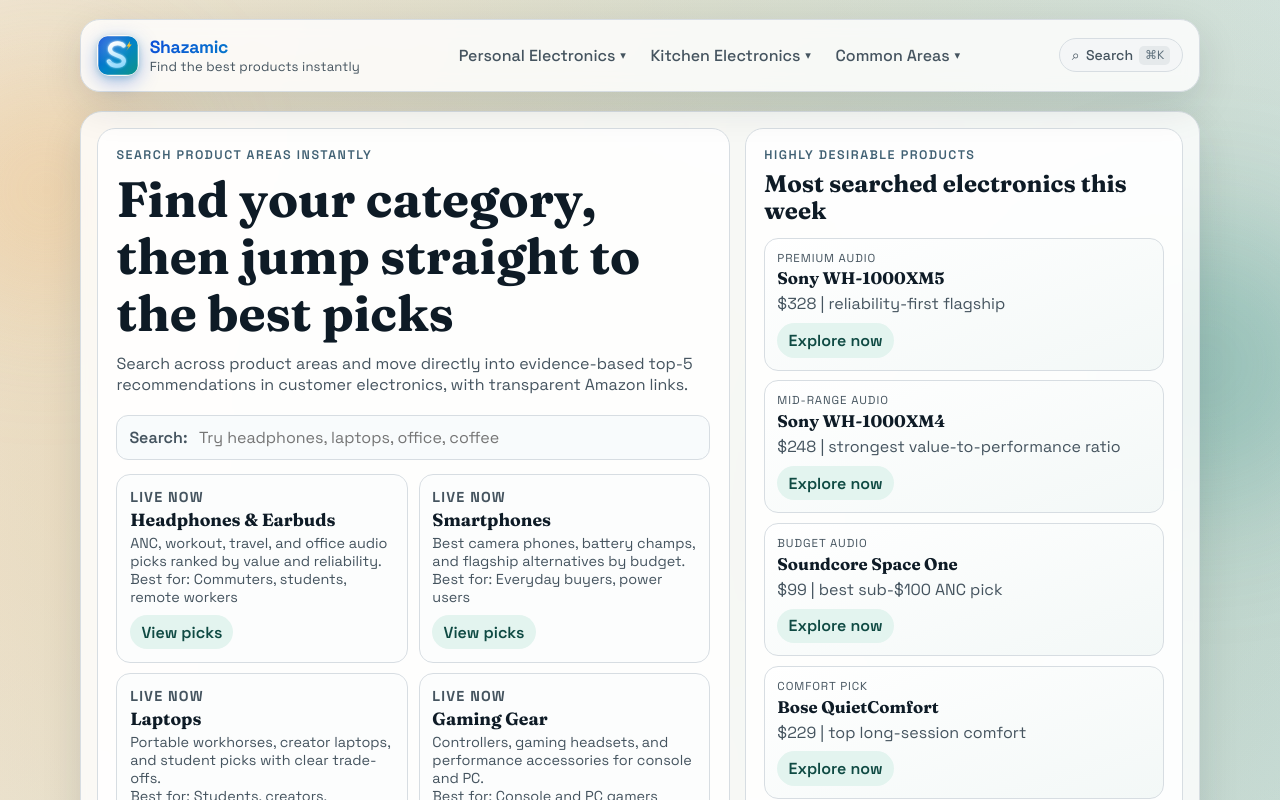
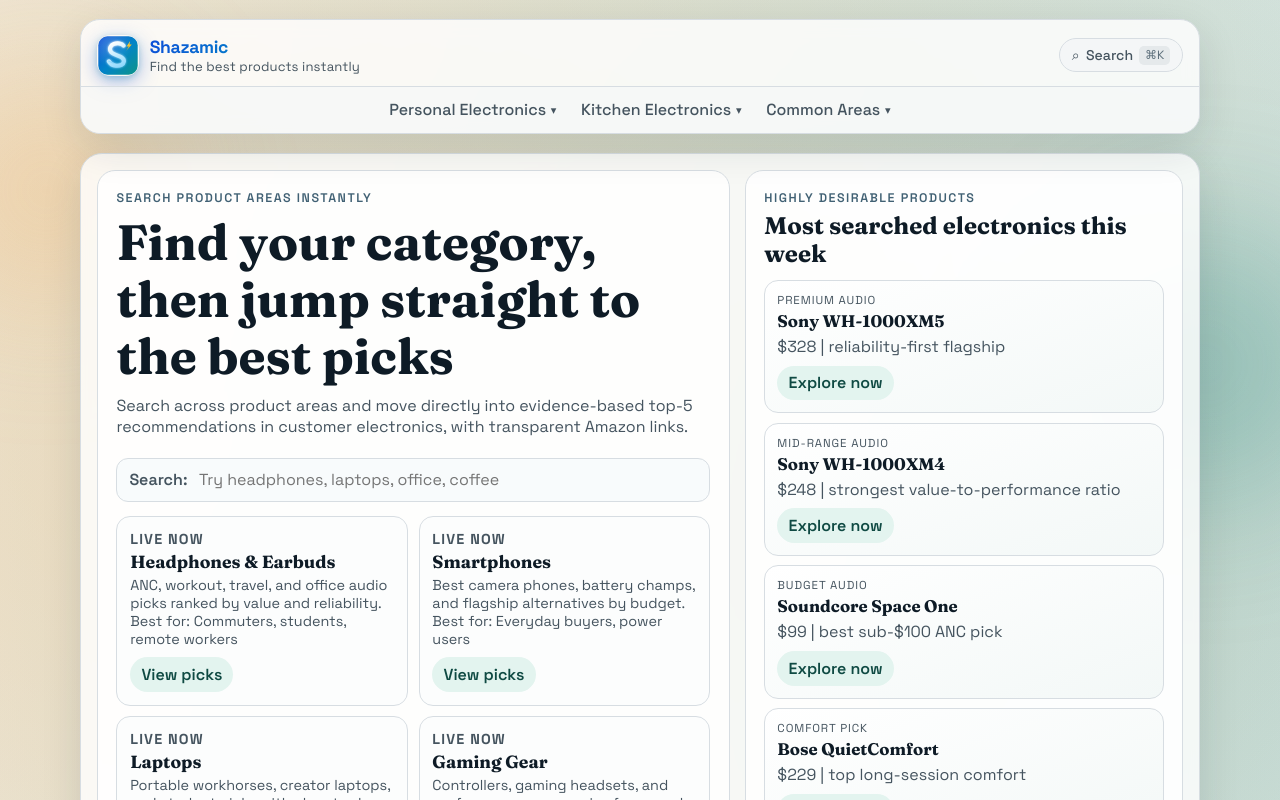
Before and after one commit to jasobrien/shazamic, a React (Vite) app: page / in a window 1280 px wide. Shown: the top 800 px of the page. Built offline with nearby package versions, Linux system fonts and the light colour scheme.

Commit message:
update headers

```diff
--- a/src/components/Header.jsx
+++ b/src/components/Header.jsx
@@ -21,6 +21,7 @@
   return (
     <>
       <header className="site-header">
+        <div className="header-top-row">
           <div className="brand-block">
             <img className="brand-logo" src="/shazamic-logo.svg" alt="Shazamic logo" />
             <div>
@@ -28,9 +29,6 @@
               <p className="brand-subtitle">Find the best products instantly</p>
             </div>
           </div>
-        <nav className="main-nav" aria-label="Primary">
-          <MegaMenu />
-        </nav>
           <button
             type="button"
             className="header-search-btn"
@@ -41,6 +39,10 @@
             <span className="header-search-hint">Search</span>
             <kbd>⌘K</kbd>
           </button>
+        </div>
+        <nav className="main-nav" aria-label="Primary">
+          <MegaMenu />
+        </nav>
       </header>
       {searchOpen && <SearchModal onClose={() => setSearchOpen(false)} />}
     </>
--- a/src/styles.css
+++ b/src/styles.css
@@ -61,17 +61,25 @@
 
 .site-header {
   display: flex;
-  justify-content: space-between;
-  align-items: center;
-  gap: 1rem;
+  flex-direction: column;
+  gap: 0;
   background: var(--surface);
   border: 1px solid var(--line);
   border-radius: 20px;
-  padding: 0.9rem 1rem;
+  padding: 0;
   backdrop-filter: blur(8px);
   box-shadow: var(--shadow);
   position: relative;
   z-index: 200;
+  overflow: hidden;
+}
+
+.header-top-row {
+  display: flex;
+  justify-content: space-between;
+  align-items: center;
+  gap: 1rem;
+  padding: 0.9rem 1rem 0.6rem;
 }
 
 .brand-block {
@@ -108,8 +116,12 @@
 
 .main-nav {
   display: flex;
-  gap: 0.75rem;
+  justify-content: center;
+  gap: 0.15rem;
   flex-wrap: wrap;
+  border-top: 1px solid var(--line);
+  padding: 0.35rem 0.75rem;
+  background: rgba(245, 248, 247, 0.55);
 }
 
 .main-nav a {
@@ -998,9 +1010,10 @@
 }
 
 @media (max-width: 960px) {
-  .site-header {
+  .header-top-row {
     flex-direction: column;
     align-items: flex-start;
+    gap: 0.6rem;
   }
 
   .hero-search-layout,
```
Lines whose indentation alone changed are shown as unchanged.
